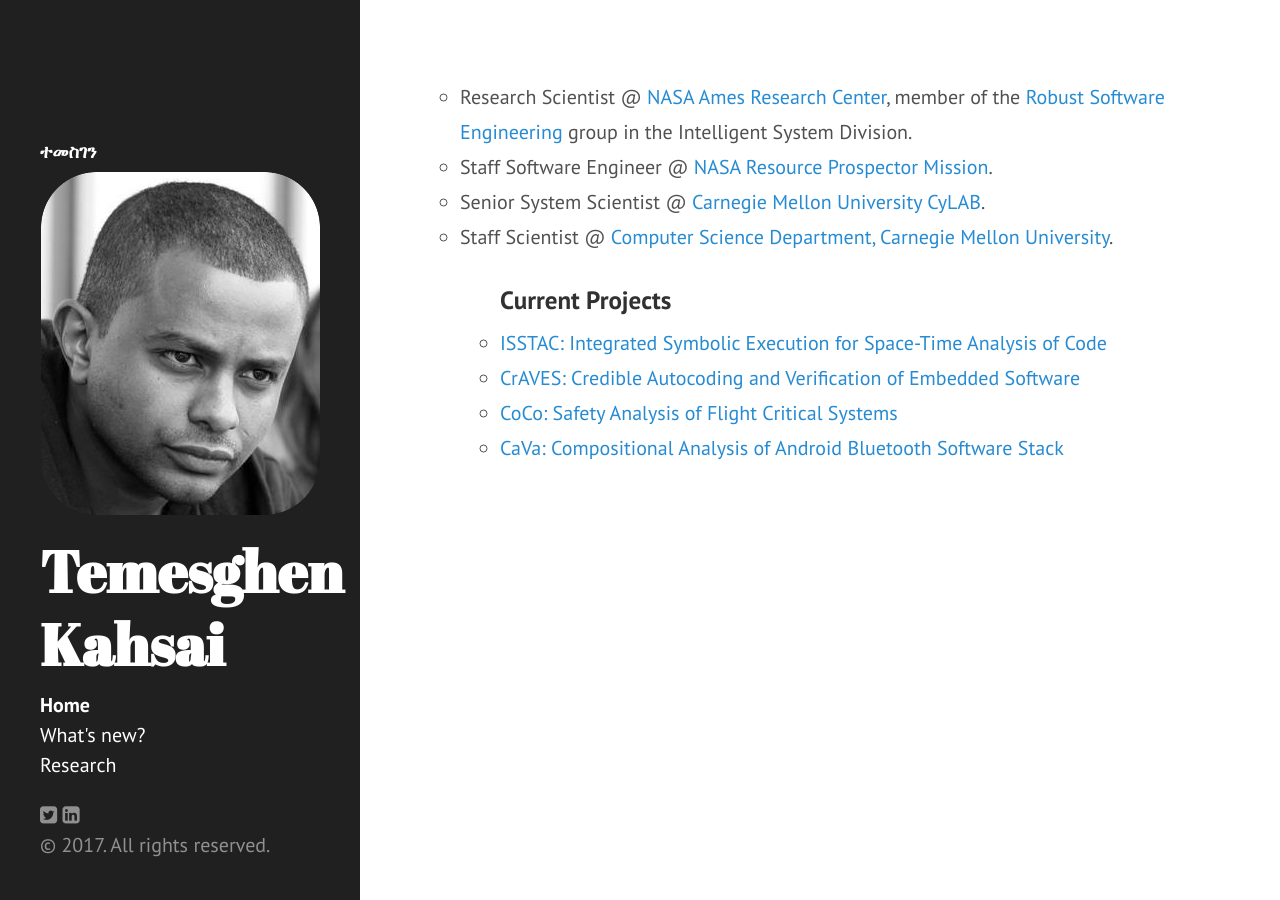
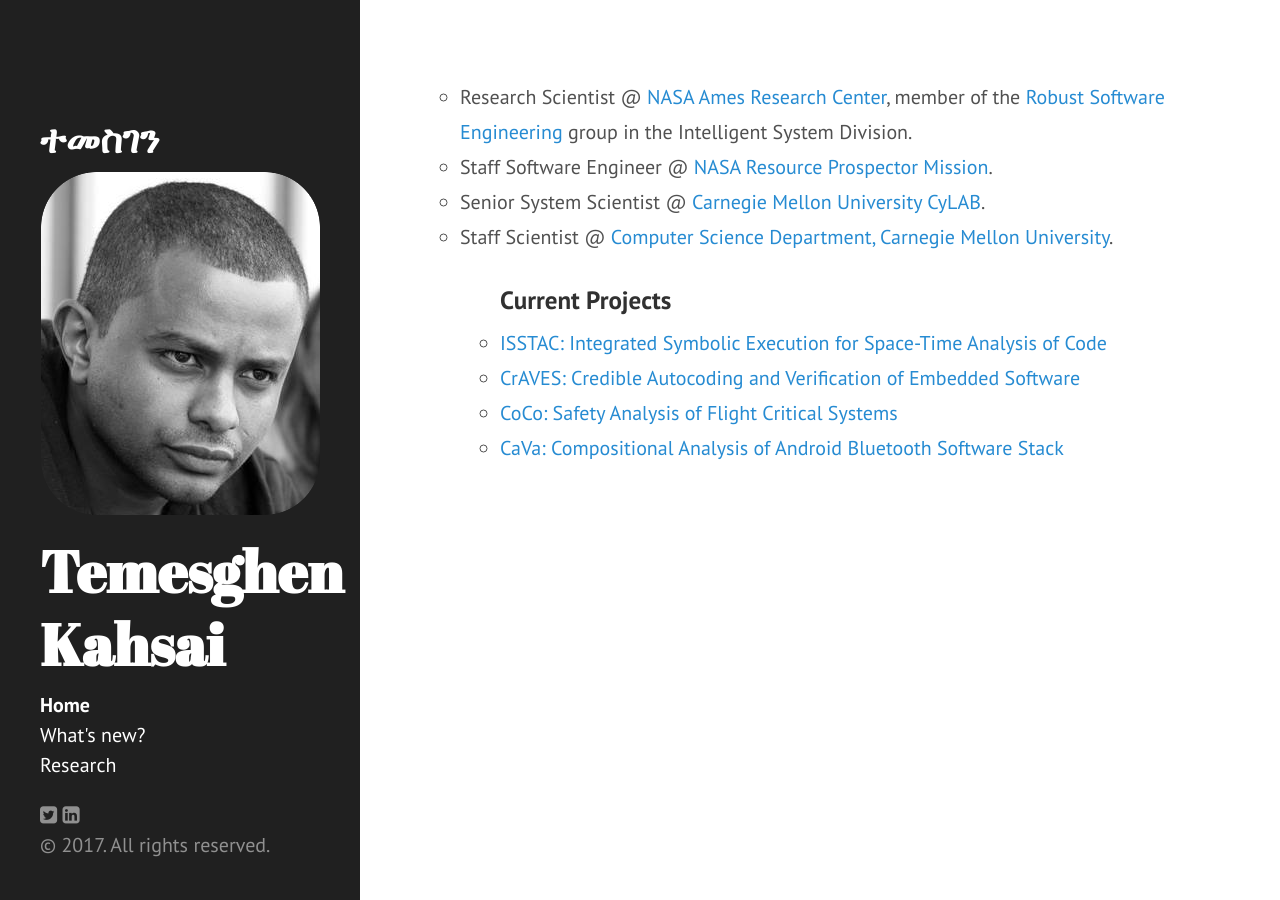
Before and after one commit to lememta/lememta.github.io, a Jekyll site: the page built from index.html, in a window 1280 px wide. Built offline with Jekyll 4.4.1, drawn with Linux system fonts in a browser that asks for light colours; nearby versions of some CDN libraries; the list of posts is cut into pages by our own code.

Commit message:
small update

```diff
--- a/_config.yml
+++ b/_config.yml
@@ -1,6 +1,6 @@
 # Site settings
 title: Temesghen Kahsai
-tagline: 'Temesghen Kahsai'
+tagline: '&#4720&#4632&#4661&#4872&#4757'
 email: lememta@gmail.com
 description: 'Personal site of Teme'
 baseurl: ""
--- a/_includes/sidebar.html
+++ b/_includes/sidebar.html
@@ -1,11 +1,8 @@
 <div class="sidebar">
   <div class="container sidebar-sticky">
 
-    <div class="sidebar-space">
-      <h3>&#4720&#4632&#4661&#4872&#4757</h3>
-      <!-- <p class="lead">{{ site.description }}</p> -->
-      <!-- <p>p. email: lememta AT </p> -->
-      <!-- <p>p. email: lememta AT </p> -->
+    <div class="sidebar-about">
+      <h3>{{ site.tagline }}</h3>
     </div>
 
     <div class="sidebar-mugshot">
--- a/assets/css/hyde.css
+++ b/assets/css/hyde.css
@@ -80,11 +80,11 @@
 }
 
 /* About section */
-.sidebar-space h3 {
+.sidebar-about h3 {
   color: #fff;
   margin-top: 0;
   font-family: "Abril Fatface", serif;
-  font-size: .90rem;
+  font-size: 1.90rem;
 }
 
 /* Sidebar Mugshot */
```
